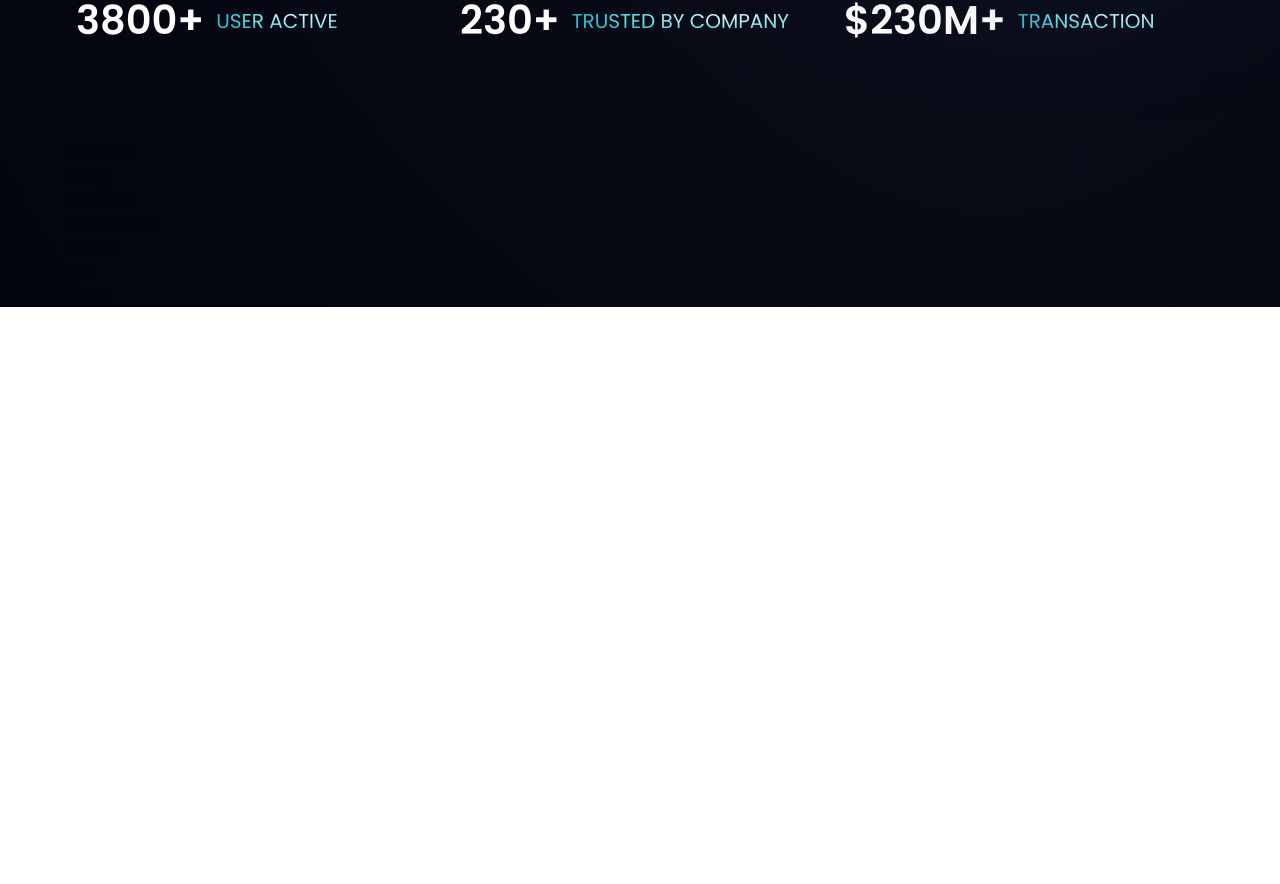
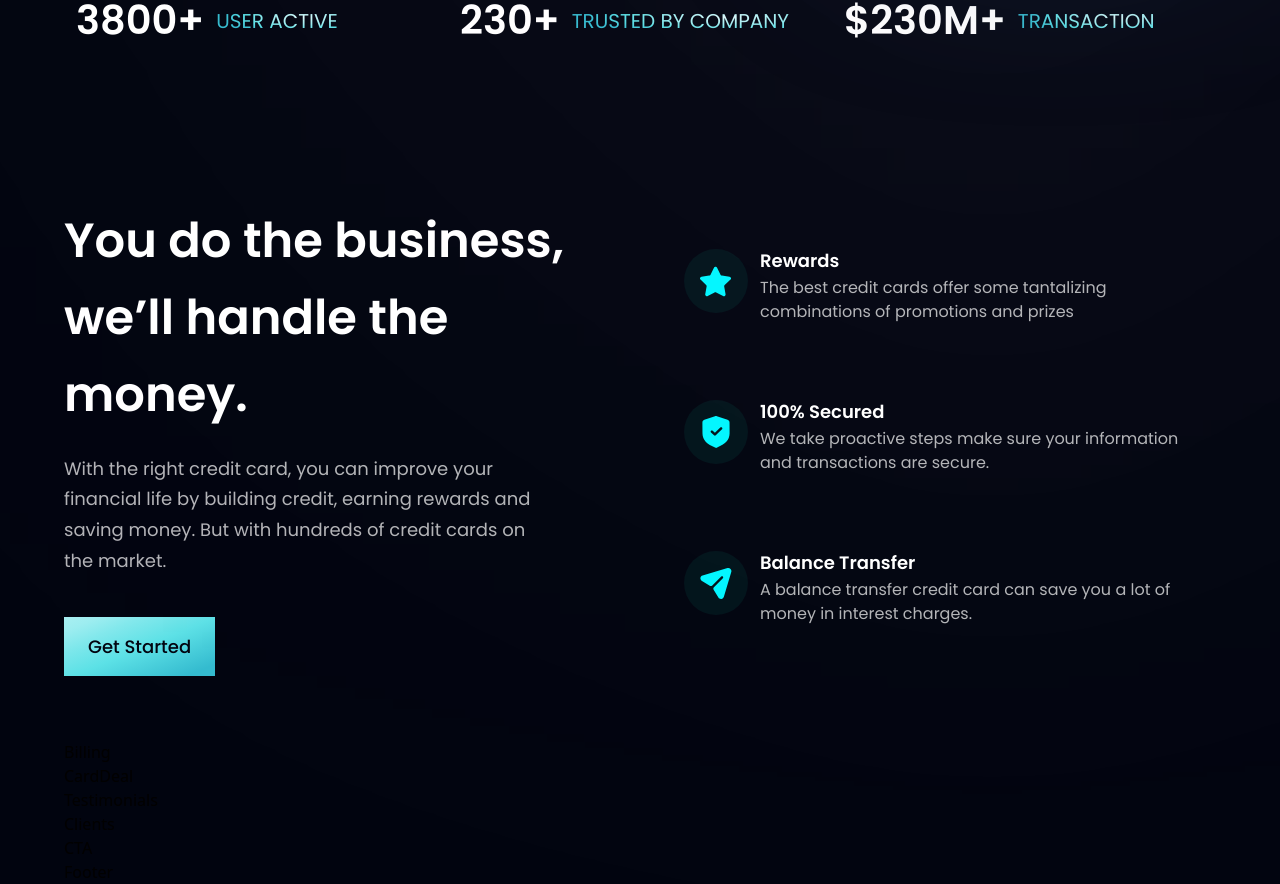
Before and after one commit to ashikahmedfahim/react_tailwind, a React (Create React App) app: page / in a window 1280 px wide. Shown: the part 806-1690 px from the top of the page. Before the commit the page ends 1113 px from the top, so only its background shows below. Built offline with nearby package versions, Linux system fonts and the light colour scheme; the HTML template or start-up script is replaced by a standard one.

Commit message:
business section completed

```diff
--- a/src/components/Business.jsx
+++ b/src/components/Business.jsx
@@ -1,10 +1,50 @@
-import React from 'react';
+import { features } from "../constants";
+import styles, { layout } from "../styles";
+import Button from "./Button";
+
+const FeatureCard = ({ icon, title, content, index }) => (
+  <div
+    className={`flex flex-row p-6 rounded-[20px] feature-card ${
+      index !== features.length - 1 ? "mb-6" : "mb-0"
+    }`}
+  >
+    <div
+      className={`w-[64px] h-[64px] rounded-full ${styles.flexCenter} bg-dimBlue`}
+    >
+      <img src={icon} alt="icon" className="w-[50%] h-[50%] object-contain" />
+    </div>
+    <div className="flex-1 flex flex-col ml-3">
+      <h4 className="font-poppins font-semibold text-white text-[18px] leading-[23px] mb-1">
+        {title}
+      </h4>
+      <p className="font-poppins font-normal text-dimWhite text-[16px] leading-[24px] mb-1">
+        {content}
+      </p>
+    </div>
+  </div>
+);
 
 const Business = () => {
   return (
-    <div>
-      Business
-    </div>
+    <section id="features" className={layout.section}>
+      <div className={layout.sectionInfo}>
+        <h2 className={styles.heading2}>
+          You do the business, <br className="sm:block hidden" />
+          we’ll handle the money.
+        </h2>
+        <p className={`${styles.paragraph} max-w-[470px] mt-5`}>
+          With the right credit card, you can improve your financial life by
+          building credit, earning rewards and saving money. But with hundreds
+          of credit cards on the market.
+        </p>
+        <Button styles="mt-10" />
+      </div>
+      <div className={`${layout.sectionImg} flex-col`}>
+        {features.map((feature, index) => (
+          <FeatureCard key={index} {...feature} index={index} />
+        ))}
+      </div>
+    </section>
   );
 };
 
--- a/src/components/Button.jsx
+++ b/src/components/Button.jsx
@@ -1,7 +1,9 @@
 import React from "react";
 
-const Button = () => {
-  return <div>Button</div>;
+const Button = ({ styles }) => {
+  return <button className={`py-4 px-6 bg-blue-gradient font-poppins font-medium text-[18px] text-primary outline-none ${styles}`}>
+    Get Started
+  </button>;
 };
 
 export default Button;
```
